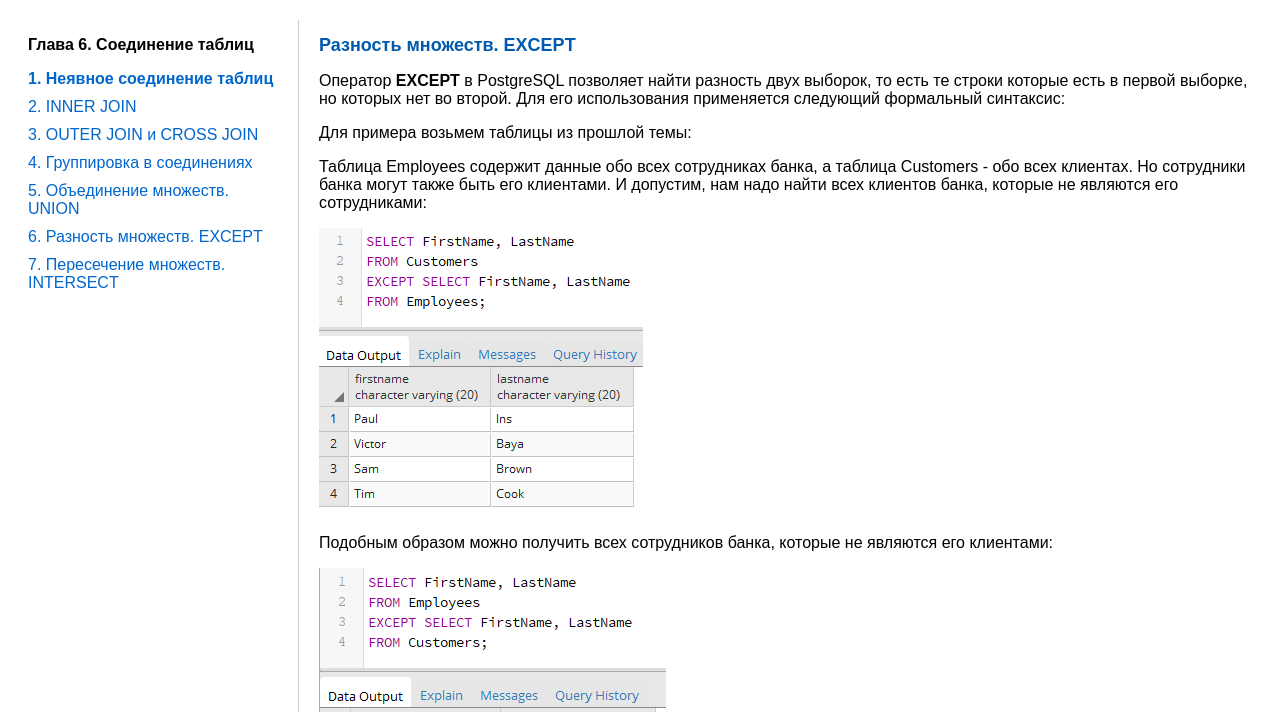
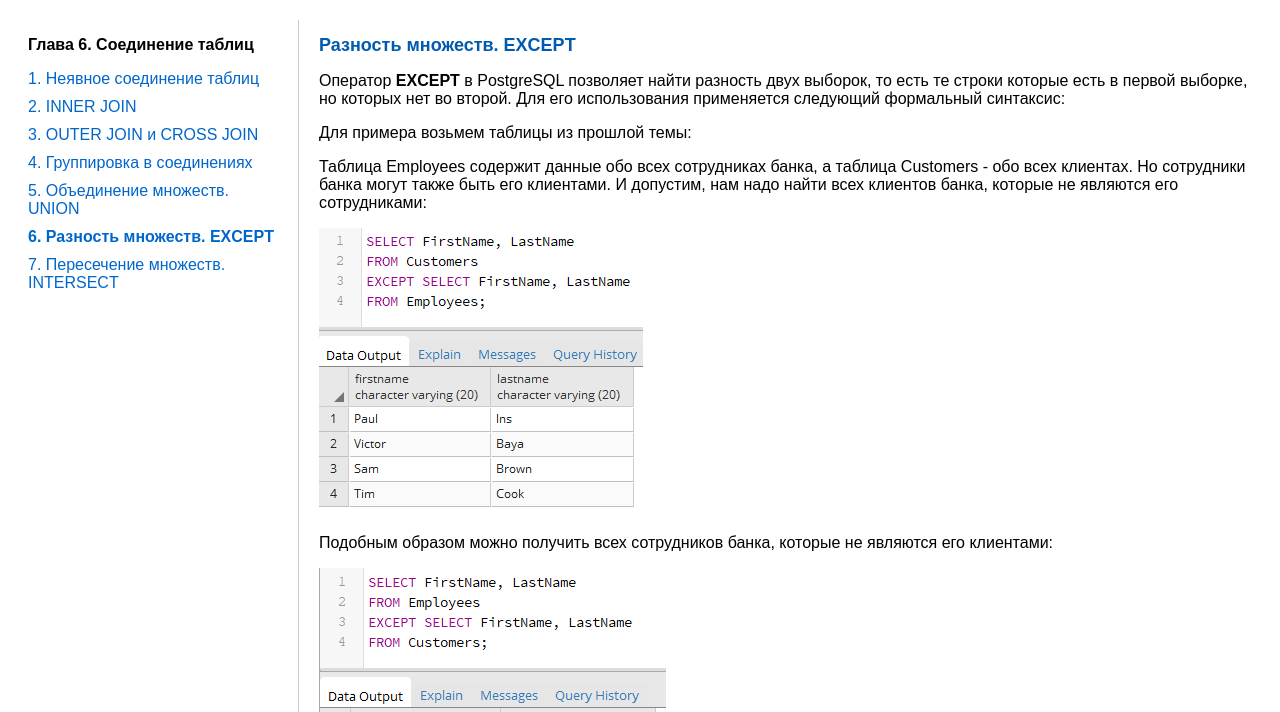
Before and after one commit to marexsin/diplom, a plain HTML site: page chapter6_6.html in a window 1280 px wide. Shown: the part 88-800 px from the top of the page. Drawn offline with Linux system fonts and the light colour scheme.

Commit message:
Update chapter6_6.html

```diff
--- a/chapter6_6.html
+++ b/chapter6_6.html
@@ -17,12 +17,12 @@
     <nav class="sidebar">
       <h3>Глава 6. Соединение таблиц</h3>
       <ul>
-        <li><a href="chapter6.html"> <b> 1. Неявное соединение таблиц</b></a></li>
+        <li><a href="chapter6.html">  1. Неявное соединение таблиц</a></li>
         <li><a href="chapter6_2.html">2. INNER JOIN</a></li>
         <li><a href="chapter6_3.html">3. OUTER JOIN и CROSS JOIN</a></li>
         <li><a href="chapter6_4.html">4. Группировка в соединениях</a></li>
         <li><a href="chapter6_5.html">5. Объединение множеств. UNION</a></li>
-        <li><a href="chapter6_6.html">6. Разность множеств. EXCEPT</a></li>
+        <li><a href="chapter6_6.html"><b>6. Разность множеств. EXCEPT</b></a></li>
         <li><a href="chapter6_7.html">7. Пересечение множеств. INTERSECT</a></li>
       </ul>
     </nav>
```
